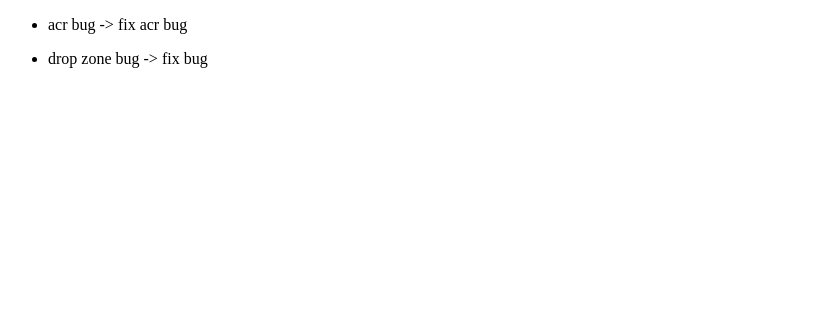
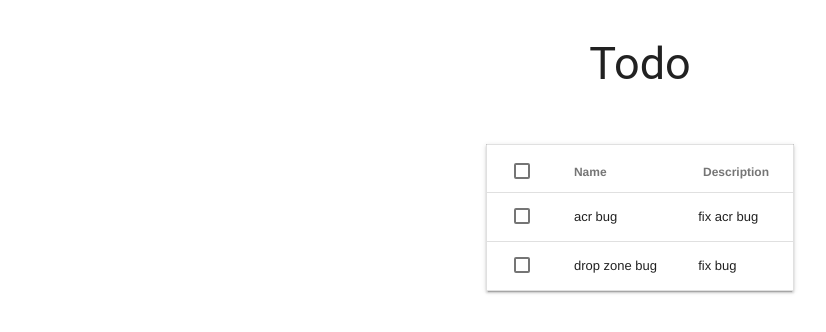
Before and after one commit to emilionavarro/objectifi, an Angular app: page / in a window 1280 px wide. Shown: the top 332 px of the page, without its empty margins (0-826 px from the left). Built offline with nearby package versions, Linux system fonts and the light colour scheme.

Commit message:
added basic todo view

```diff
--- a/src/app/app.component.html
+++ b/src/app/app.component.html
@@ -1,5 +1,35 @@
-<ul *ngFor="let task of base.todo.tasks">
+<!-- <ul *ngFor="let task of base.todo.tasks">
   <li>
     {{task.name}} -> {{task.description}}
   </li>
-</ul>
+</ul> -->
+
+<div class="mdl-grid">
+    <div class="mdl-cell mdl-cell--4-col"></div>
+    <div class="mdl-cell mdl-cell--4-col" style="text-align: center;">
+      <h2>
+        Todo
+      </h2>
+    </div>
+    <div class="mdl-cell mdl-cell--4-col"></div>
+</div>
+<div class="mdl-grid">
+  <div class="mdl-cell mdl-cell--3-col"></div>
+  <div class="mdl-cell mdl-cell--6-col">
+    <table style="margin: 0 auto; width: 50%;" class="mdl-data-table mdl-js-data-table mdl-data-table--selectable mdl-shadow--2dp">
+      <thead>
+        <tr>
+          <th class="mdl-data-table__cell--non-numeric">Name</th>
+          <th>Description</th>
+        </tr>
+      </thead>
+      <tbody>
+        <tr *ngFor="let task of base.todo.tasks">
+          <td class="mdl-data-table__cell--non-numeric">{{task.name}}</td>
+          <td class="mdl-data-table__cell--non-numeric">{{task.description}}</td>
+        </tr>
+      </tbody>
+    </table>
+  </div>
+  <div class="mdl-cell mdl-cell--3-col"></div>
+</div>
--- a/src/index.html
+++ b/src/index.html
@@ -1,14 +1,21 @@
 <!doctype html>
 <html lang="en">
+
 <head>
   <meta charset="utf-8">
   <title>Objectifi</title>
   <base href="/">
 
   <meta name="viewport" content="width=device-width, initial-scale=1">
+  <link rel="stylesheet" href="https://fonts.googleapis.com/icon?family=Material+Icons">
+  <link rel="stylesheet" href="https://code.getmdl.io/1.3.0/material.indigo-pink.min.css">
+  <script defer src="https://code.getmdl.io/1.3.0/material.min.js"></script>
+
   <link rel="icon" type="image/x-icon" href="favicon.ico">
 </head>
+
 <body>
   <app-root></app-root>
 </body>
+
 </html>
```
